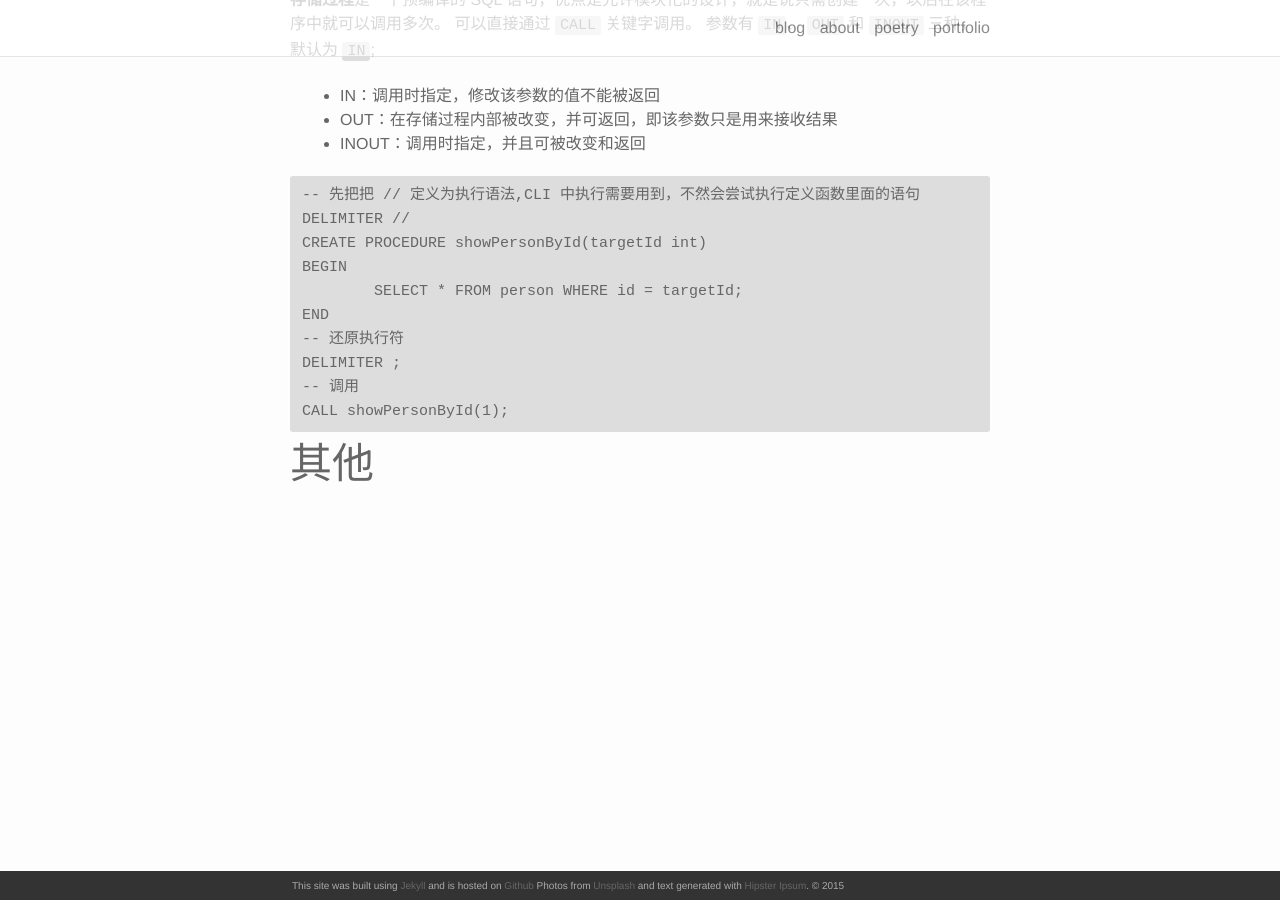
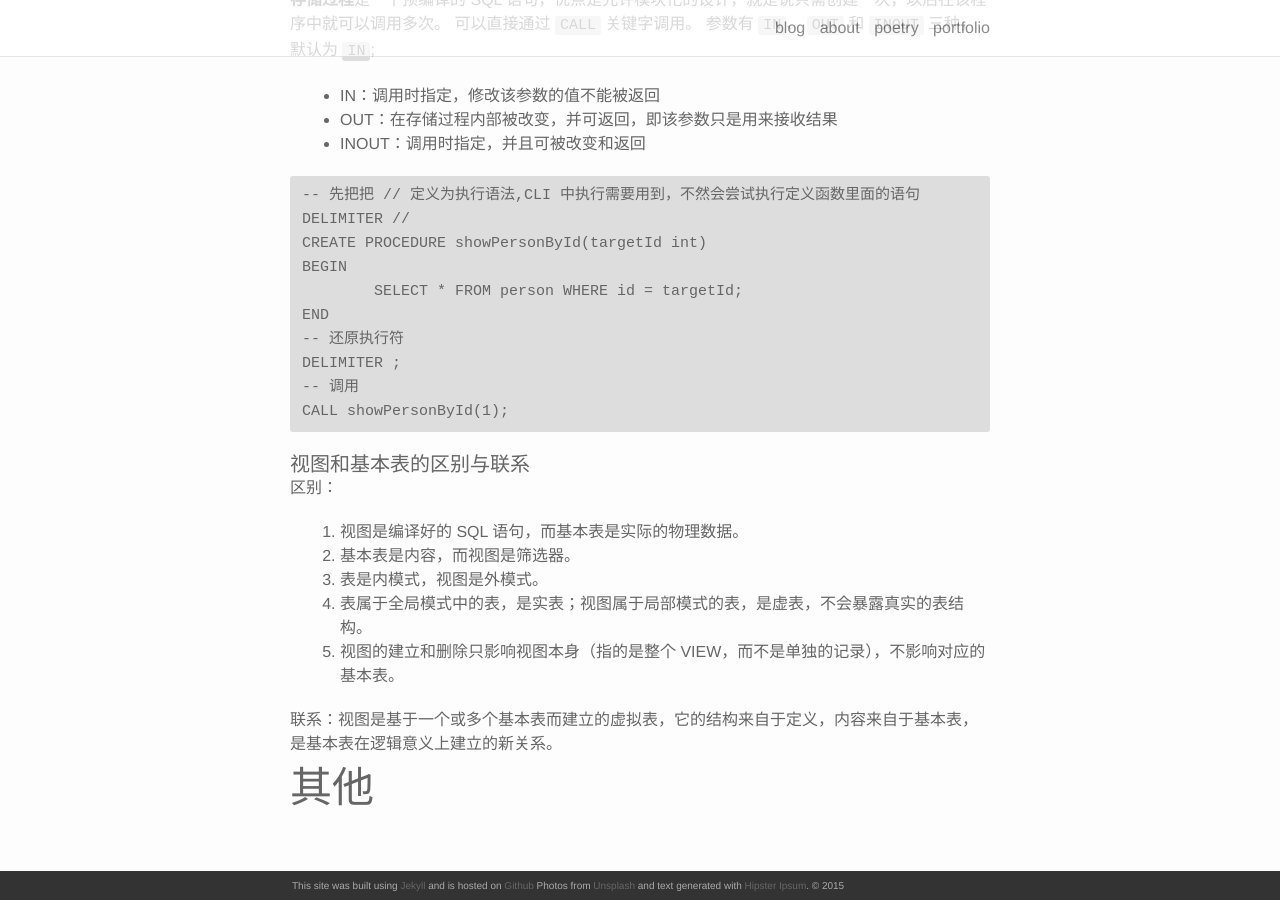
Before and after one commit to akmissxt/blog, a Jekyll site: the page built from _posts/2021-04-05-面试复习.markdown, in a window 1280 px wide and 900 px high, scrolled down 4491 px. Built offline with Jekyll 4.4.1, drawn with Linux system fonts in a browser that asks for light colours; nearby versions of some CDN libraries; our own code applies the rules of GitHub Pages for plain Markdown files.

Commit message:
update(面试复习): 视图和基本表

````diff
--- a/_posts/2021-04-05-面试复习.markdown
+++ b/_posts/2021-04-05-面试复习.markdown
@@ -181,4 +181,15 @@ DELIMITER ;
 -- 调用
 CALL showPersonById(1);
 ```
+
+#### 视图和基本表的区别与联系
+区别：
+1. 视图是编译好的 SQL 语句，而基本表是实际的物理数据。
+2. 基本表是内容，而视图是筛选器。
+3. 表是内模式，视图是外模式。
+4. 表属于全局模式中的表，是实表；视图属于局部模式的表，是虚表，不会暴露真实的表结构。
+5. 视图的建立和删除只影响视图本身（指的是整个 VIEW，而不是单独的记录），不影响对应的基本表。
+
+联系：视图是基于一个或多个基本表而建立的虚拟表，它的结构来自于定义，内容来自于基本表，是基本表在逻辑意义上建立的新关系。
+
 ## 其他
````
